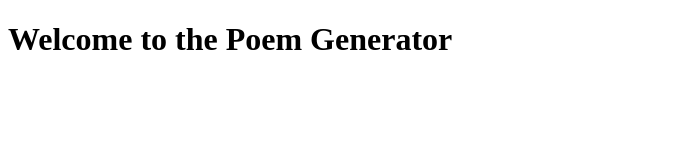
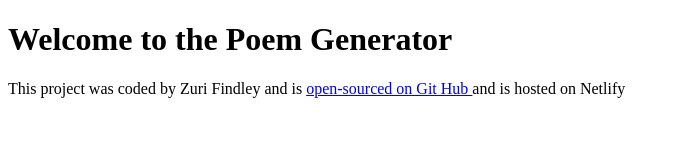
Before and after one commit to vladasanadev/poem-generator, a plain HTML site: page index.html in a window 1280 px wide. Shown: the whole page, without its empty margins (0-680 px from the left). Drawn offline with Linux system fonts and the light colour scheme.

Commit message:
added footer

```diff
--- a/index.html
+++ b/index.html
@@ -11,6 +11,11 @@
     Welcome to the Poem Generator
   </h1>
 
+
+  <footer> This project was coded by Zuri Findley and is
+     <a href="https://github.com/ZeeBedie/poem-generator" target="_blank">open-sourced on Git Hub </a>
+     and is hosted on Netlify
+  </footer>
   <script src="src/index.js"></script>
 </body>
 </html>
```
